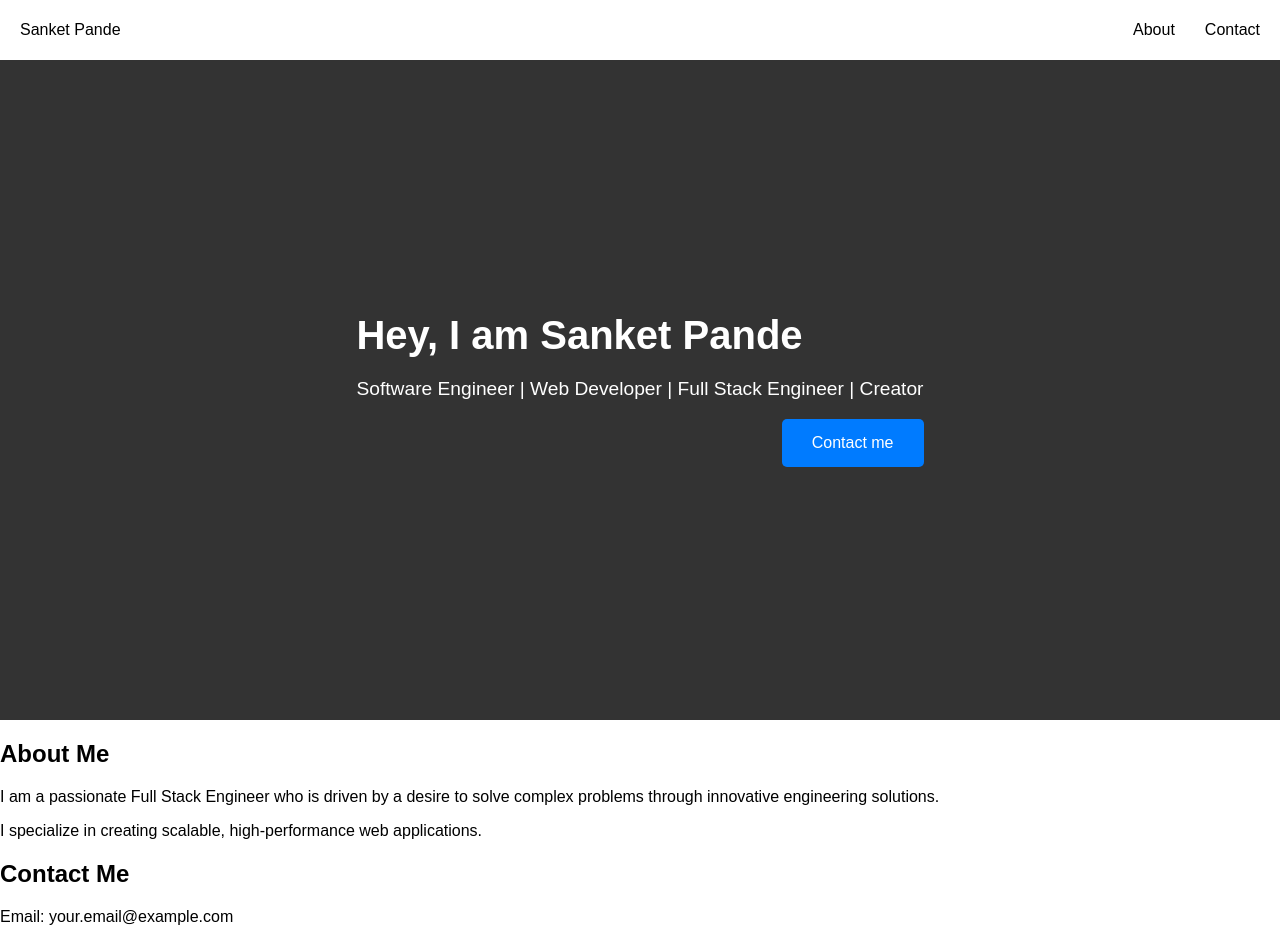
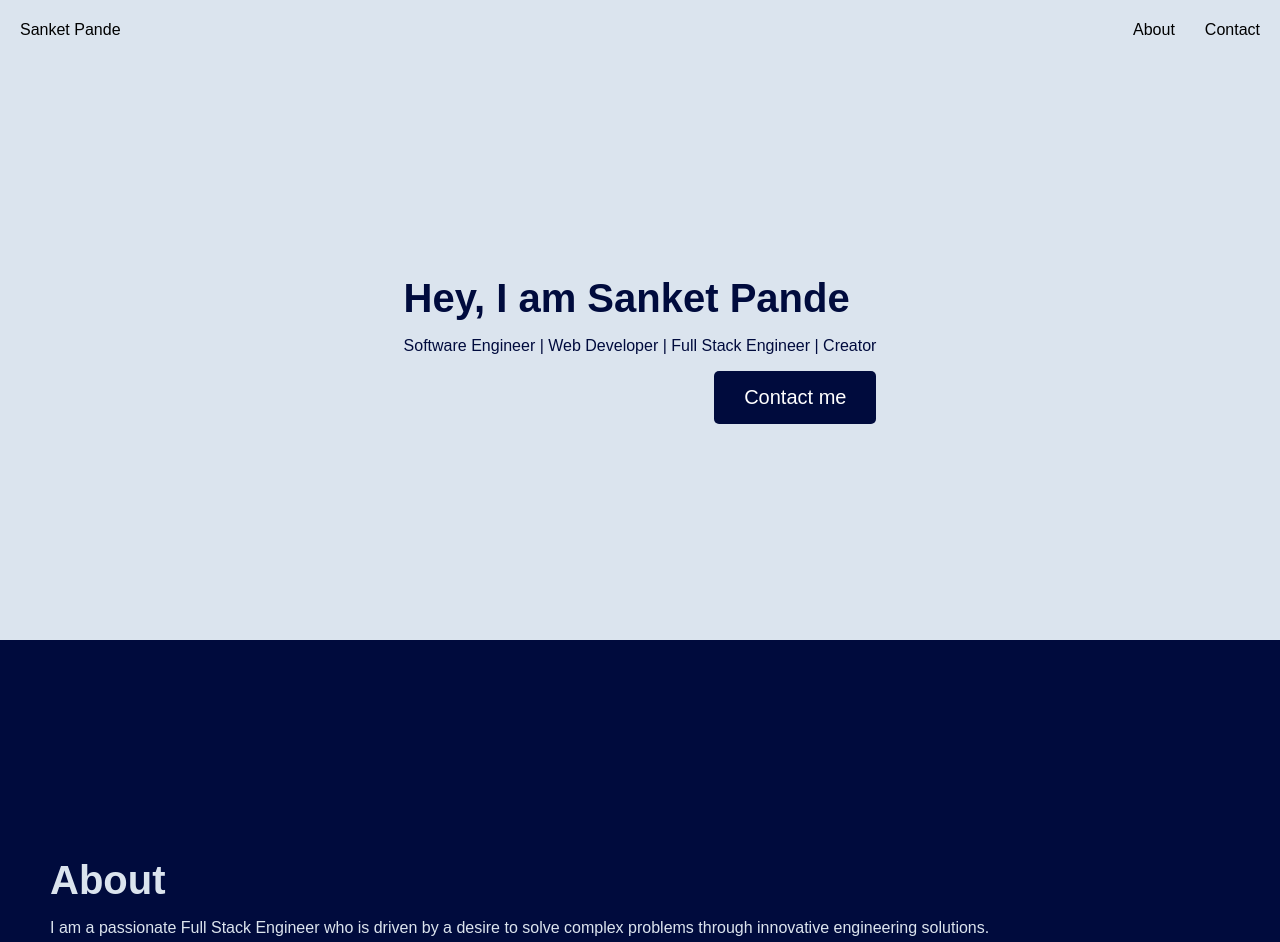
Before and after one commit to sanket-pande/react-profile, a React (Create React App) app: page / in a window 1280 px wide. Shown: the top 942 px of the page. Built offline with nearby package versions, Linux system fonts and the light colour scheme.

Commit message:
simplify section and make it reusable

```diff
--- a/src/App.css
+++ b/src/App.css
@@ -1,6 +1,20 @@
+:root {
+  /* Light colours */
+  --light-background: #dbe4ee;
+  --light-colour-primary: #4361ee;
+
+  /* Dark colours */
+  --dark-background: #000b3d;
+
+  /* Other */
+  --orange: #f17300;
+  --indigo: #54008c;
+}
+
 body {
   font-family: Arial, sans-serif;
   margin: 0;
   padding: 0;
   box-sizing: border-box;
+  background-color: var(--light-background)
 }
--- a/src/components/button/Button.module.scss
+++ b/src/components/button/Button.module.scss
@@ -6,17 +6,17 @@
     transition: background-color 0.3s ease;
 
     &--primary {
-        background-color: #007bff;
+        background-color: var(--dark-background);
         color: white;
     }
 
     &--secondary {
-        background-color: #6c757d;
+        background-color: var(--color-secondary);
         color: white;
     }
 
     &--danger {
-        background-color: #dc3545;
+        background-color: var(--color-danger);
         color: white;
     }
 
@@ -25,19 +25,19 @@
     }
 }
 
-.btn--small {
+.btn--sm {
     padding: 5px 10px;
     font-size: 12px;
 }
 
-.btn--medium {
+.btn--md {
     padding: 10px 20px;
     font-size: 14px;
 }
 
-.btn--large {
+.btn--lg {
     padding: 15px 30px;
-    font-size: 16px;
+    font-size: 20px;
 }
 
 .icon {
--- a/src/components/button/Button.tsx
+++ b/src/components/button/Button.tsx
@@ -4,22 +4,22 @@ import styles from './Button.module.scss';
 // Define the prop types for the Button component
 interface ButtonProps extends ButtonHTMLAttributes<HTMLButtonElement> {
     children: ReactNode;
+    className?: string;
+    icon?: ReactNode;
+    size: 'sm' | 'md' | 'lg';
     variant: 'primary' | 'secondary' | 'danger';
-    size: 'small' | 'medium' | 'large';
-    icon?: ReactNode;
-    className?: string;
 }
 
 // Button Component with TypeScript
 const Button: React.FC<ButtonProps> = ({
     children,
+    className,
+    disabled = false,
+    icon,
     onClick,
+    size = 'md',
     type = 'button',
     variant = 'primary',
-    size = 'medium',
-    disabled = false,
-    icon,
-    className,
     ...rest
 }) => {
     return (
--- /dev/null
+++ b/src/components/section/Section.module.scss
@@ -0,0 +1,19 @@
+.section {
+    background-color: var(--light-background);
+    color: var(--dark-background);
+    height: 60vh;
+    padding: 50px;
+    display: flex;
+    flex-direction: column;
+    justify-content: center;
+
+    .title {
+        font-size: 2.5rem;
+        margin: 0;
+    }
+
+    .content {
+        display: flex;
+        flex-direction: column;
+    }
+}
--- /dev/null
+++ b/src/components/section/Section.tsx
@@ -0,0 +1,27 @@
+import React, { ReactNode } from 'react';
+import styles from './Section.module.scss';
+
+interface SectionProps {
+    id?: string;
+    children: ReactNode;
+    className?: string;
+    title?: string;
+}
+
+const Section: React.FC<SectionProps> = ({
+    id,
+    children,
+    className = '',
+    title,
+}) => {
+    return (
+        <section className={`${styles.section} ${className}`} id={id}>
+            {title && <h1 className={styles.title}>{title}</h1>}
+            <div className={styles.content}>
+                {children}
+            </div>
+        </section>
+    );
+}
+
+export default Section;
--- /dev/null
+++ b/src/sections/about/About.module.scss
@@ -0,0 +1,4 @@
+section.about {
+    background-color: var(--dark-background);
+    color: var(--light-background);
+}
--- a/src/sections/about/About.tsx
+++ b/src/sections/about/About.tsx
@@ -1,14 +1,14 @@
-import React from 'react';
+import Section from '../../components/section/Section';
+import styles from './About.module.scss';
 
 const About = () => {
     return (
-        <section id="about">
-            <h2>About Me</h2>
+        <Section className={styles.about} title="About" id="about">
             <p>
                 I am a passionate Full Stack Engineer who is driven by a desire to solve complex problems through innovative engineering solutions.
             </p>
             <p>I specialize in creating scalable, high-performance web applications.</p>
-        </section>
+        </Section>
     );
 }
 
--- /dev/null
+++ b/src/sections/contact/Contact.module.scss
@@ -0,0 +1,3 @@
+.contact {
+    height: auto;
+}
--- a/src/sections/contact/Contact.tsx
+++ b/src/sections/contact/Contact.tsx
@@ -1,13 +1,13 @@
-import React from 'react';
+import Section from '../../components/section/Section';
+import styles from './Contact.module.scss'
 
 const Contact = () => {
     return (
-        <section id="contact">
-            <h2>Contact Me</h2>
-            <p>Email: your.email@example.com</p>
+        <Section className={styles.contact} title="Contact Me" id="contact">
+            <p>Email: sanketpande99001@gmail.com</p>
             <p>LinkedIn: <a href="https://www.linkedin.com/in/sanket-pande" target="_blank" rel="noopener noreferrer">Sanket Pande</a></p>
             <p>GitHub: <a href="https://github.com/sanket=pande" target="_blank" rel="noopener noreferrer">Sanket Pande</a></p>
-        </section>
+        </Section>
     );
 }
 
--- a/src/sections/footer/Footer.module.scss
+++ b/src/sections/footer/Footer.module.scss
@@ -1,5 +1,5 @@
 .footer {
-    background-color: #333;
+    background-color: var(--dark-background);
     color: white;
     padding: 5px;
 
--- a/src/sections/hero/Hero.module.scss
+++ b/src/sections/hero/Hero.module.scss
@@ -1,27 +1,14 @@
-.hero {
-    background-color: #333;
-    color: #fff;
-    height: 70vh;
-    display: flex;
+section.hero {
+    background-color: var(--light-background);
+    color: var(--dark-background);
     align-items: center;
-    padding: 50px;
-    justify-content: center;
 
-    .mainContent {
-        display: flex;
-        flex-direction: column;
+    .title {
+        font-size: 2.5rem;
+        margin: 0;
+    }
 
-        h1 {
-            margin: 0;
-            font-size: 2.5rem;
-        }
-
-        p {
-            font-size: 1.2rem;
-        }
-
-        .cta {
-            align-self: flex-end;
-        }
+    .cta {
+        align-self: flex-end;
     }
 }
--- a/src/sections/hero/Hero.tsx
+++ b/src/sections/hero/Hero.tsx
@@ -1,15 +1,14 @@
 import Button from '../../components/button/Button';
+import Section from '../../components/section/Section';
 import styles from './Hero.module.scss';
 
 const Hero = () => {
     return (
-        <section className={styles.hero}>
-            <div className={styles.mainContent}>
-                <h1>Hey, I am Sanket Pande</h1>
-                <p>Software Engineer | Web Developer | Full Stack Engineer | Creator</p>
-                <Button className={styles.cta} variant='primary' size='large' > Contact me </Button>
-            </div>
-        </section>
+        <Section className={styles.hero}>
+            <h1 className={styles.title} >Hey, I am Sanket Pande</h1>
+            <p>Software Engineer | Web Developer | Full Stack Engineer | Creator</p>
+            <Button className={styles.cta} variant='primary' size='lg' > Contact me </Button>
+        </Section >
     );
 }
 export default Hero;
```
